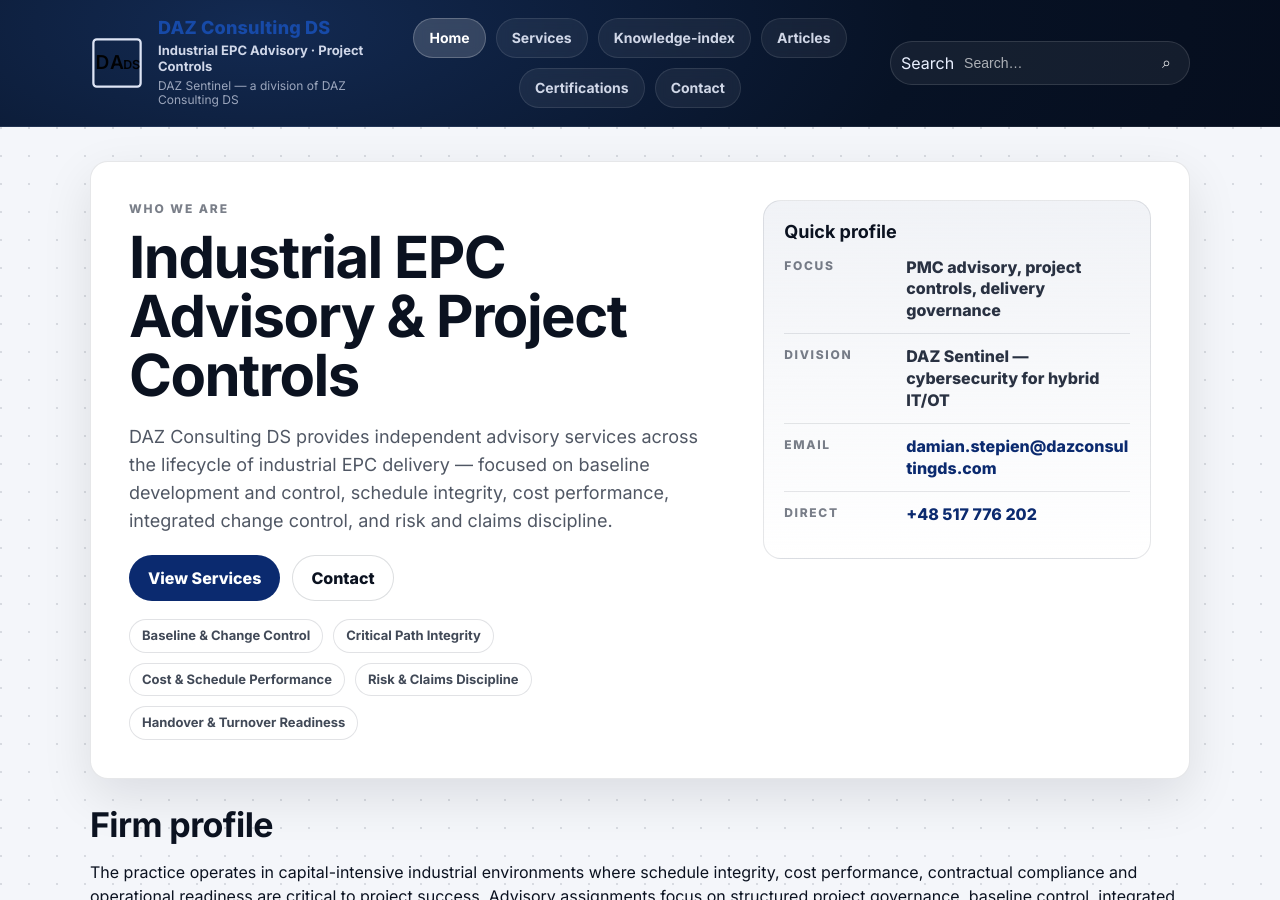
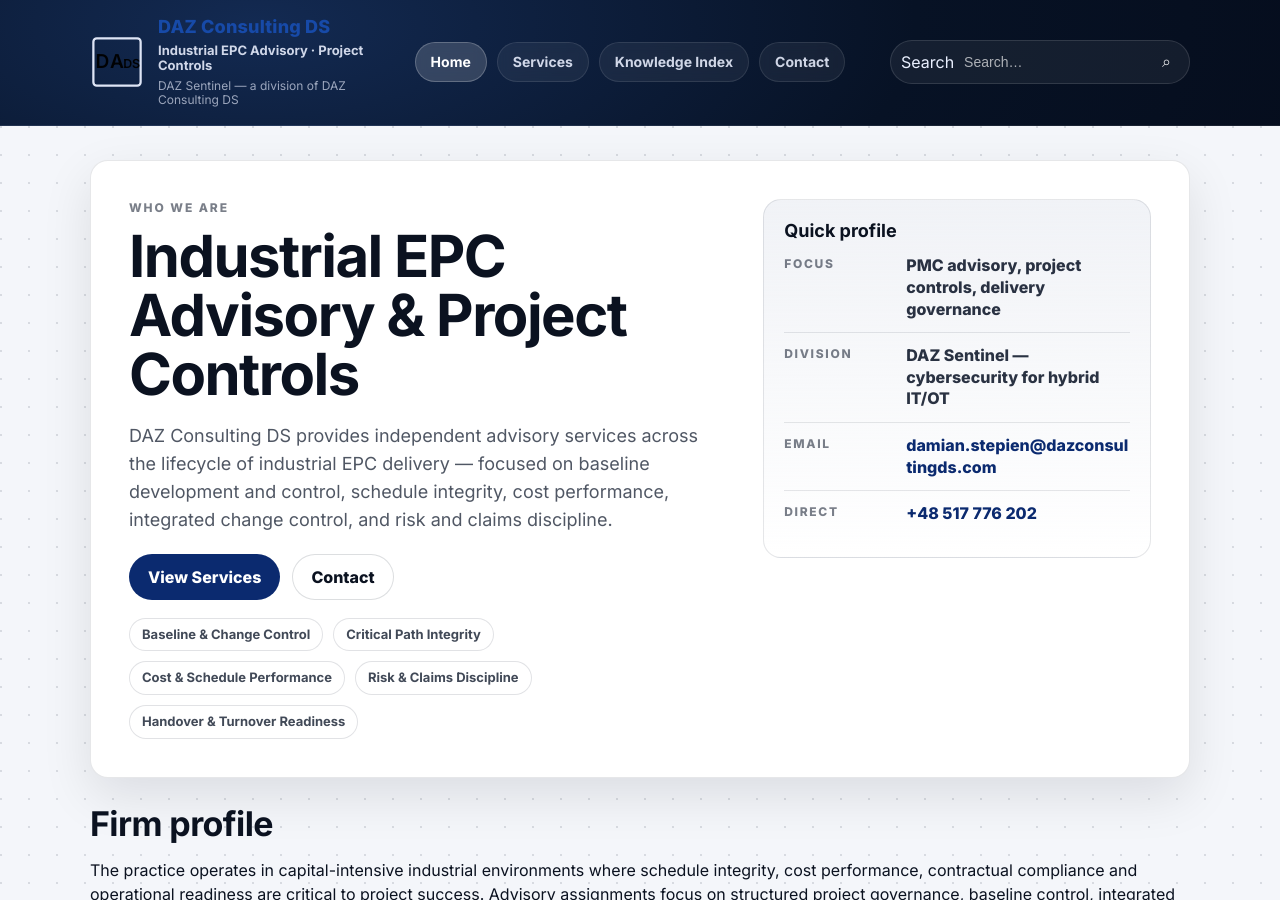
Before and after one commit to DAZDS/DAZDS.github.io, a Jekyll site: the page built from index.html, in a window 1280 px wide and 900 px high. Built offline with Jekyll 4.4.1, drawn with Linux system fonts in a browser that asks for light colours; some of the changed lines change nothing that is shown.

Commit message:
Refactor navigation and search functionality

```diff
--- a/_layouts/page.html
+++ b/_layouts/page.html
@@ -12,7 +12,6 @@
 
   <link rel="preconnect" href="https://fonts.googleapis.com">
   <link rel="preconnect" href="https://fonts.gstatic.com" crossorigin>
-  <!-- System font stack is fine; keep Google fonts optional -->
   <link href="https://fonts.googleapis.com/css2?family=Inter:wght@400;500;600;700;800&display=swap" rel="stylesheet">
 
   <link rel="stylesheet" href="{{ '/assets/css/style.css' | relative_url }}" />
@@ -22,15 +21,11 @@
   <header class="topbar">
     <div class="container topbar__inner">
       <a class="brand" href="{{ '/' | relative_url }}" aria-label="Go to home">
-        <!-- CEPS-like square logo (SVG). Replace later with your final file if you prefer -->
         <span class="brand__mark" aria-hidden="true">
           <svg viewBox="0 0 96 96" role="img">
             <rect x="6" y="6" width="84" height="84" rx="6" fill="none" stroke="currentColor" stroke-width="4"/>
-            <!-- D (left) -->
             <text x="22" y="58" font-size="34" font-family="Inter, system-ui, -apple-system, Segoe UI, Roboto" font-weight="600" text-anchor="middle">D</text>
-            <!-- A (center) -->
             <text x="48" y="58" font-size="34" font-family="Inter, system-ui, -apple-system, Segoe UI, Roboto" font-weight="600" text-anchor="middle">A</text>
-            <!-- DS (right) -->
             <text x="74" y="58" font-size="22" font-family="Inter, system-ui, -apple-system, Segoe UI, Roboto" font-weight="600" text-anchor="middle">DS</text>
           </svg>
         </span>
@@ -45,15 +40,11 @@
       <nav class="nav" aria-label="Primary">
         <a class="nav__link {% if page.url == '/' %}is-active{% endif %}" href="{{ '/' | relative_url }}">Home</a>
         <a class="nav__link {% if page.url contains '/services' %}is-active{% endif %}" href="{{ '/services/' | relative_url }}">Services</a>
-        <a class="nav__link {% if page.url contains '/writeups' %}is-active{% endif %}" href="{{ '/knowledge-index/' | relative_url }}">Knowledge-index</a>
-        <a class="nav__link {% if page.url contains '/articles' %}is-active{% endif %}" href="{{ '/articles/' | relative_url }}">Articles</a>
-        <a class="nav__link {% if page.url contains '/certifications' %}is-active{% endif %}" href="{{ '/certifications/' | relative_url }}">Certifications</a>
+        <a class="nav__link {% if page.url contains '/knowledge-index' %}is-active{% endif %}" href="{{ '/knowledge-index/' | relative_url }}">Knowledge Index</a>
         <a class="nav__link {% if page.url contains '/contact' %}is-active{% endif %}" href="{{ '/contact/' | relative_url }}">Contact</a>
       </nav>
 
-      <!-- Simple corporate search (site-restricted DuckDuckGo) -->
-      <form class="search" action="https://duckduckgo.com/" method="get" target="_blank" rel="noopener">
-        <input type="hidden" name="q" value="site:{{ site.url | default: 'dazconsultingds.com' }}" />
+      <form class="search" action="https://duckduckgo.com/" method="get" target="_blank" rel="noopener" onsubmit="this.q.value='site:{{ site.url | default: 'dazconsultingds.com' }} ' + this.q.value;">
         <label class="sr-only" for="q">Search</label>
         <input id="q" name="q" class="search__input" type="search" placeholder="Search…" />
         <button class="search__btn" type="submit" aria-label="Search">
@@ -61,7 +52,7 @@
         </button>
       </form>
 
-      <button class="burger" type="button" aria-label="Open menu" onclick="document.body.classList.toggle('nav-open')">
+      <button class="burger" type="button" aria-label="Open menu" aria-expanded="false">
         <span></span><span></span><span></span>
       </button>
     </div>
@@ -85,10 +76,30 @@
   </footer>
 
   <script>
-    // Close mobile menu after clicking a link
-    document.addEventListener('click', function (e) {
-      const link = e.target.closest('.nav__link');
-      if (link) document.body.classList.remove('nav-open');
+    document.addEventListener("DOMContentLoaded", function () {
+      const burger = document.querySelector(".burger");
+
+      if (burger) {
+        burger.addEventListener("click", function () {
+          const isOpen = document.body.classList.toggle("nav-open");
+          burger.setAttribute("aria-expanded", isOpen ? "true" : "false");
+        });
+      }
+
+      document.addEventListener("click", function (e) {
+        const link = e.target.closest(".nav__link");
+        if (link) {
+          document.body.classList.remove("nav-open");
+          if (burger) burger.setAttribute("aria-expanded", "false");
+        }
+      });
+
+      document.addEventListener("keydown", function (e) {
+        if (e.key === "Escape") {
+          document.body.classList.remove("nav-open");
+          if (burger) burger.setAttribute("aria-expanded", "false");
+        }
+      });
     });
   </script>
 </body>
```
